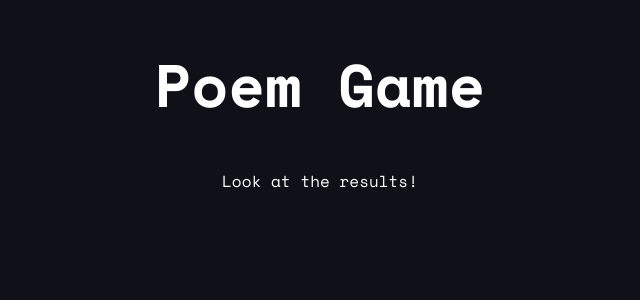
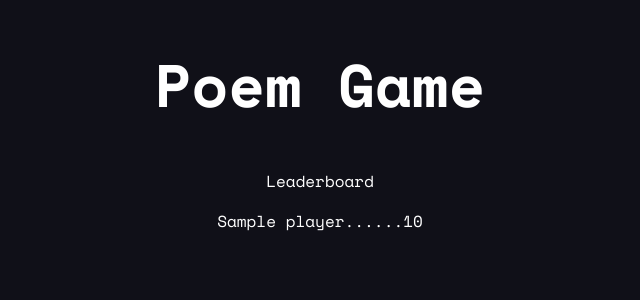
Before and after one commit to zhu-bat/poem-game, a Flask app: template templates/player/results.html in a window 1280 px wide. Shown: the top 300 px of the page, without its empty margins (320-960 px from the left). Run offline with Flask 3, Linux system fonts and the light colour scheme; the template is opened without the code that fills it: values that come from a table or form of the project are taken from there, others are empty; tables that the repository leaves empty hold one stand-in row (values such as "Sample post").

Commit message:
show leaderboard

```diff
--- a/app.py
+++ b/app.py
@@ -64,7 +64,8 @@ def game():
     if server.phase == "voting":
         return render_template("player/ingame_waiting.html", phase="results")
     if server.phase == "results":
-        return render_template("player/results.html", player=player_id, server=server.to_json(), is_vip=is_vip)
+        server.update_score()
+        return render_template("player/results.html", player=player_id, server=server, is_vip=is_vip)
     return render_template('game.html', server=server.to_json())
 
 
--- a/models.py
+++ b/models.py
@@ -87,6 +87,21 @@ class Server(db.Model):
                 self.phase_end = int(time.time()) + EMPTY_TIMELIMIT
         db.session.commit()
 
+
+    # Assume voting phase has finished
+    def get_num_votes(self, player):
+        num_votes = 0
+        for p in self.get_players():
+            # Assume a player can't vote for themselves
+            if p.vote.id == player.id:
+                num_votes += 1
+        return num_votes
+
+    def update_score(self):
+        for p in self.get_players():
+            continue
+            #p.score += self.get_num_votes(p) * 250
+
     def to_json(self):
         return {
             "id": self.id,
--- a/templates/player/results.html
+++ b/templates/player/results.html
@@ -5,7 +5,14 @@
 {% endblock %}
 
 {% block content %}
-Look at the results!
+Leaderboard
+
+{% for p in server.get_players() %}
+
+<p>{{ p.name }}......{{ p.score }}</p>
+
+{% endfor %}
+
 {% if is_vip %}
 <a href="{{ url_for('api.continue_game') }}">Start next round</a>
 {% endif %}
```
